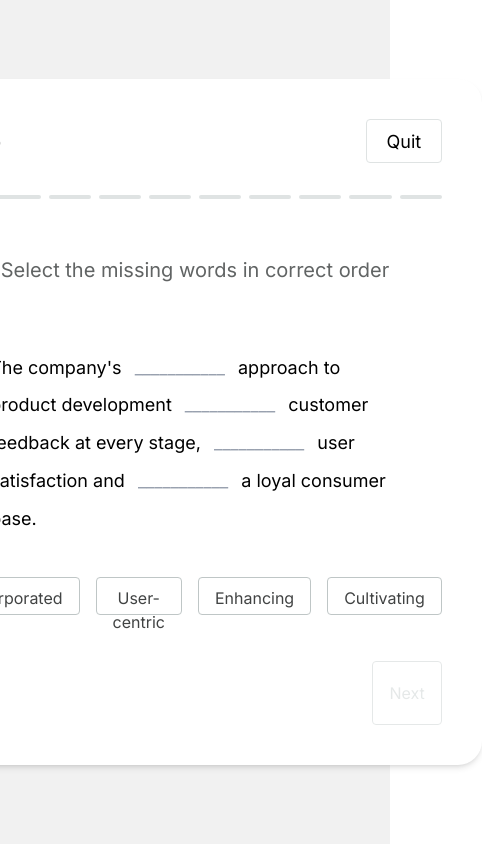
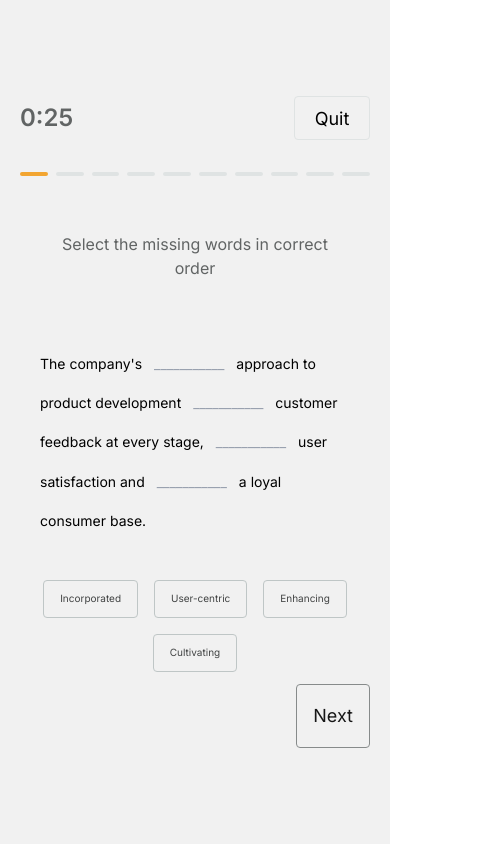
Before and after one commit to dazzlerabhi30800/camonk-sentence-contruction-tool-assignment, a React (Vite) app: page /questions in a window 390 px wide. Shown: the whole page, 482 px wide, since content can reach past the window. Built offline with nearby package versions, Linux system fonts and the light colour scheme.

Commit message:
made the home page responsive

```diff
--- a/src/App.css
+++ b/src/App.css
@@ -2,3 +2,9 @@
   min-height: 100vh;
   background-color: #f1f1f1;
 }
+
+html,
+body {
+  width: 100%;
+  overflow-y: hidden;
+}
--- a/src/components/Button.tsx
+++ b/src/components/Button.tsx
@@ -2,8 +2,6 @@ import { twMerge } from "tailwind-merge";
 interface buttonProps {
   variant: "outline" | "default";
   children: React.ReactNode;
-  width?: number | string;
-  height?: number | string;
   className?: string;
   onClick?: () => void;
   disabled?: boolean;
@@ -12,19 +10,16 @@ interface buttonProps {
 const Button = ({
   variant = "default",
   children,
-  width,
-  height,
   className,
   onClick,
   disabled,
 }: buttonProps) => {
   return (
     <button
-      style={{ width: width ?? 140, height: height ?? 42 }}
       onClick={onClick}
       disabled={disabled}
       className={twMerge(
-        "px-4 py-2 rounded border-1 hover:opacity-70 transition duration-300 linear disabled:cursor-not-allowed disabled:opacity-80",
+        "px-4 py-2 rounded border-1 hover:opacity-70 transition duration-300 linear disabled:cursor-not-allowed disabled:opacity-90",
         variant === "outline"
           ? " text-primary-blue border-primary-blue bg-transparent"
           : "text-white  border-transparent bg-primary-blue",
--- a/src/components/Navbar.tsx
+++ b/src/components/Navbar.tsx
@@ -3,7 +3,7 @@ const Navbar = () => {
     <nav className="flex justify-center items-center py-[18px] bg-white shadow-md relative text-gray-1">
       <p className="text-p2 font-medium">Sentence Construction</p>
       {/* Menu Btn */}
-      <button className="absolute right-20 text-xl top-1/2 -translate-y-1/2 hover:opacity-50">
+      <button className="absolute right-4 sm:right-10 md:right-20 text-xl top-1/2 -translate-y-1/2 hover:opacity-50">
         <i className="bi bi-three-dots-vertical"></i>
       </button>
     </nav>
--- a/src/components/QuestionComp.tsx
+++ b/src/components/QuestionComp.tsx
@@ -3,6 +3,7 @@ import { useStoreContext } from "../lib/Store";
 import Button from "./Button";
 import SentenceDisplay from "./SentenceDisplay";
 import { formatTime } from "../utils/formatTime";
+import { useNavigate } from "react-router-dom";
 
 const QuestionComp = () => {
   const {
@@ -23,8 +24,10 @@ const QuestionComp = () => {
     return JSON.stringify(arr1) === JSON.stringify(arr2);
   };
 
+  const navigate = useNavigate();
   useEffect(() => {
     if (currIndex >= questions.length) {
+      navigate("/");
       return;
     }
     if (currIndex > 0) {
@@ -66,16 +69,14 @@ const QuestionComp = () => {
   }, [time]);
 
   return (
-    <div className="flex-1 flex flex-col gap-14 max-w-3xl bg-white shadow-md p-10 rounded-3xl">
+    <div className="flex-1 flex flex-col gap-14 w-full max-w-3xl bg-transparent   md:bg-white md:shadow-md p-5 md:p-10 rounded-3xl">
       {/* Timer Wrapper & Tracker */}
       <div className="flex flex-col gap-8">
         {/* Time & Quit Button */}
         <div className="flex items-center justify-between">
           <p className="text-gray-4 font-semibold text-p">{formatTime(time)}</p>
           <Button
-            className="text-gray-1 text-p2 border-gray-3"
-            width={76}
-            height={44}
+            className="text-gray-1 text-p2 border-gray-3 w-[76px] h-11"
             variant="outline"
           >
             Quit
@@ -100,8 +101,8 @@ const QuestionComp = () => {
         {/* Sentence with options */}
         <div className="flex flex-col gap-10">
           {/* sentence */}
-          <div className="flex px-[42px] flex-col gap-16">
-            <p className="text-gray-4 text-center text-p1">
+          <div className="flex px-5 md:px-[42px] flex-col gap-16">
+            <p className="text-gray-4 text-center md:text-p1">
               Select the missing words in correct order
             </p>
             <SentenceDisplay
@@ -110,24 +111,19 @@ const QuestionComp = () => {
               handleBlank={handleBlank}
               optionLength={currQuestion.options.length}
             />
-            {/* <h1 className="text-p text-black-2 font-medium leading-[1.8]">
-              {currQuestion.question}
-            </h1> */}
           </div>
           {/* Options */}
-          <div className="flex justify-center h-11 gap-4">
+          <div className="flex flex-wrap justify-center h-11 gap-4">
             {currQuestion.options?.map(
               (option, index) =>
                 !selectOptions.includes(option) && (
                   <Button
                     key={index}
                     variant="outline"
-                    className="border-gray-5 text-p3 text-gray-1"
+                    className="border-gray-5 text-[10px] h-fit w-fit md:h-auto md:w-auto md:text-p3 text-gray-1 w-fit h-[38px]"
                     onClick={() =>
                       setSelectOptions((prev) => [...prev, option])
                     }
-                    width={"fit-content"}
-                    height={38}
                   >
                     {option}
                   </Button>
@@ -138,15 +134,13 @@ const QuestionComp = () => {
         {/* Next Button */}
         <Button
           variant="outline"
-          className="border-gray-3 text-p2 text-gray-3 self-end"
+          className="border-gray-2 md:border-gray-3 text-p2 mt-5 md:mt-0 textg-gray-2 md:text-gray-3 self-end h-16 w-fit"
           disabled={
             currIndex === 9 ||
             selectOptions.length !== currQuestion.options.length
           }
-          width={"fit-content"}
           // onClick={() => handleIndex()}
           onClick={handleNext}
-          height={64}
         >
           Next
         </Button>
--- a/src/components/SentenceDisplay.tsx
+++ b/src/components/SentenceDisplay.tsx
@@ -23,7 +23,7 @@ const SentenceDisplay: React.FC<SentenceDisplayProps> = ({
   const parts = template.split(blankRegex).flatMap((part, index) => {
     // After each text part (except the last), insert a blank or word
     const result = [
-      <span className="leading-[2.1]" key={`text-${index}`}>
+      <span className="leading-[2.8] leading-[2.1]" key={`text-${index}`}>
         {part}
       </span>,
     ];
@@ -33,7 +33,7 @@ const SentenceDisplay: React.FC<SentenceDisplayProps> = ({
         <span
           key={`blank-${index}`}
           className={twMerge(
-            "mx-2 leading-[2.1]",
+            "mx-2 leading-[2.8] md:leading-[2.1]",
             word
               ? "border-b-2 border-gray-2 pb-2 font-semibold px-2"
               : "text-gray-400"
@@ -43,9 +43,7 @@ const SentenceDisplay: React.FC<SentenceDisplayProps> = ({
             <Button
               variant="outline"
               onClick={() => handleBlank(word)}
-              className="text-xs border-gray-5 p-1 text-gray-1"
-              height="fit-content"
-              width="fit-content"
+              className="text-xs border-gray-5 p-1 text-gray-1 h-fit w-fit"
             >
               {word}
             </Button>
@@ -59,7 +57,9 @@ const SentenceDisplay: React.FC<SentenceDisplayProps> = ({
     return result;
   });
 
-  return <div className={twMerge("text-lg", className)}>{parts}</div>;
+  return (
+    <div className={twMerge("text-sm md:text-lg", className)}>{parts}</div>
+  );
 };
 
 export default SentenceDisplay;
--- a/src/lib/Store.tsx
+++ b/src/lib/Store.tsx
@@ -27,7 +27,8 @@ export default function StoreContextProvider({
   const [submitData, setSubmitData] = useState<submit[]>([]);
 
   const handleIndex = () => {
-    setIndex((prev) => Math.floor((prev + 1) % questions.length));
+    // setIndex((prev) => Math.floor((prev + 1) % questions.length));
+    setIndex((prev) => prev + 1);
   };
 
   return (
--- a/src/pages/Home/ButtonWrapper.tsx
+++ b/src/pages/Home/ButtonWrapper.tsx
@@ -5,8 +5,14 @@ const ButtonWrapper = () => {
   const navigate = useNavigate();
   return (
     <div className="flex gap-4">
-      <Button variant="outline">Back</Button>
-      <Button onClick={() => navigate("/questions")} variant="default">
+      <Button variant="outline" className="w-[120px] md:w-[140px] h-[42px]">
+        Back
+      </Button>
+      <Button
+        onClick={() => navigate("/questions")}
+        className="w-[120px] md:w-[140px] h-[42px]"
+        variant="default"
+      >
         Start
       </Button>
     </div>
--- a/src/pages/Home/Details.tsx
+++ b/src/pages/Home/Details.tsx
@@ -2,35 +2,35 @@ const Details = () => {
   const detailData = [
     {
       title: "Time Per Question",
-      text: <p className="text-gray-2 text-p2">30 sec</p>,
+      text: <p className="text-gray-2 text-xs md:text-p2">30 sec</p>,
       textClass: "",
     },
 
     {
       title: "Total Question",
-      text: <p className="text-gray-2 text-p2">10</p>,
+      text: <p className="text-gray-2 text-xs md:text-p2">10</p>,
     },
 
     {
       title: "Coins",
       text: (
-        <p className="flex items-end gap-1 text-gray-1 text-p3">
-          <span className="w-6 h-6 rounded-[50%] border-3 border-yellow-400 bg-yellow-500"></span>
+        <p className="flex items-end gap-1 text-gray-1 text-xs md:text-p3">
+          <span className="w-5 h-5 md:w-6 md:h-6 rounded-[50%] border-3 border-yellow-400 bg-yellow-500"></span>
           0
         </p>
       ),
     },
   ];
   return (
-    <div className="flex items-center gap-16">
+    <div className="flex items-center gap-10 md:gap-16">
       {detailData?.map(({ title, text }, index) => (
-        <div className="flex items-center gap-8" key={index}>
+        <div className="flex items-center gap-5 md:gap-8" key={index}>
           <div className="flex flex-col items-center font-medium text-center gap-4">
-            <p className="text-black-1 text-p1">{title}</p>
+            <p className="text-black-1 text-sm md:text-p1">{title}</p>
             {text}
           </div>
           {index < detailData.length - 1 && (
-            <span className="h-16 bg-gray-3 w-[2px]"></span>
+            <span className="h-12 md:h-16 bg-gray-3 w-[2px]"></span>
           )}
         </div>
       ))}
--- a/src/pages/Home/MainWrapper.tsx
+++ b/src/pages/Home/MainWrapper.tsx
@@ -5,12 +5,16 @@ const MainWrapper = () => {
   return (
     <div className="flex-1 h-inherit w-full flex flex-col gap-[76px] justify-center items-center">
       <div className="flex flex-col gap-8">
-        <img src="/logo.svg" className="w-auto h-20 object-fit" alt="Logo" />
+        <img
+          src="/logo.svg"
+          className="w-auto h-12 md:h-20 object-fit"
+          alt="Logo"
+        />
         <div className="flex flex-col gap-3 text-center items-center">
-          <h1 className="text-h1 text-black-1 font-semibold">
+          <h1 className="text-2xl md:text-h1 text-black-1 font-semibold">
             Sentence Construction
           </h1>
-          <p className="text-p1 max-w-3xl text-gray-2">
+          <p className="md:text-p1 w-[90%] max-w-lg md:max-w-3xl text-gray-2">
             Select the correct words to complete the sentence by arranging the
             provided options in the right order.
           </p>
```
